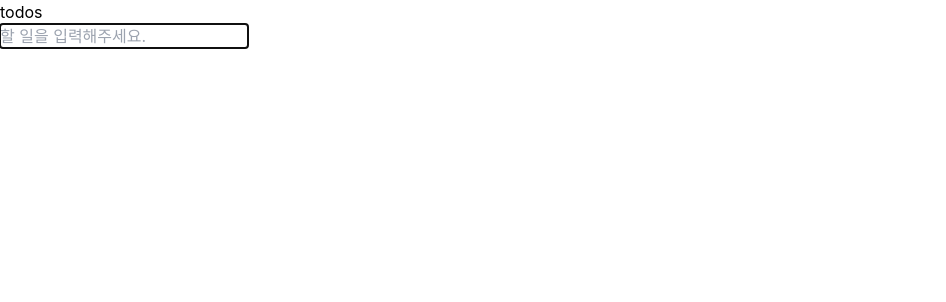
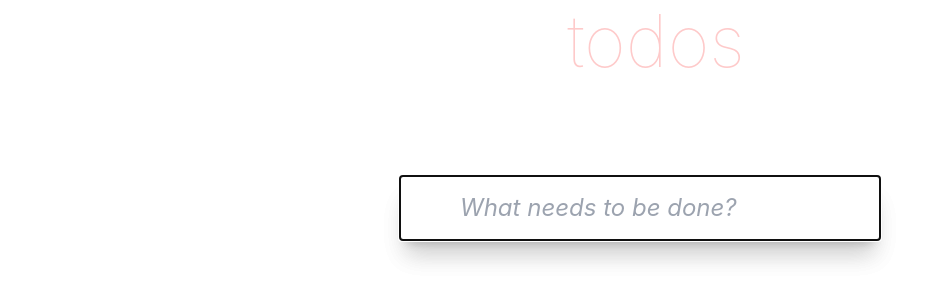
Before and after one commit to spolice0324/Todo-project, a React (Create React App) app in the folder todo/: page /#/ in a window 1280 px wide. Shown: the top 302 px of the page, without its empty margins (0-946 px from the left). Built offline with nearby package versions, Linux system fonts and the light colour scheme.

Commit message:
style : ToDoApp 부분 스타일링 적용

```diff
--- a/todo/src/components/ToDoApp.js
+++ b/todo/src/components/ToDoApp.js
@@ -1,11 +1,13 @@
 function ToDoApp() {
   return (
-    <section className="todo-app">
-      <header className="header">
-        <h1>todos</h1>
+    <section className="todo-app bg-#fff my-40 mx-130 relative text-base leading-5 text-gray-700 min-w-min max-w-lg mx-auto p-4">
+      <header className="todo-header block shadow-xl">
+        <h1 className="todo-todos absolute block -top-[155px] w-full text-7xl  font-thin text-center text-red-200">
+          todos
+        </h1>
         <input
-          className="new-todo"
-          placeholder="할 일을 입력해주세요."
+          className="new-todo w-full relative pl-[60px] py-[16px] border-none bg-black bg-opacity-0 shadow-xl italic text-2xl text-thin text-gray-200"
+          placeholder="What needs to be done?"
           autoFocus
         />
       </header>
```
